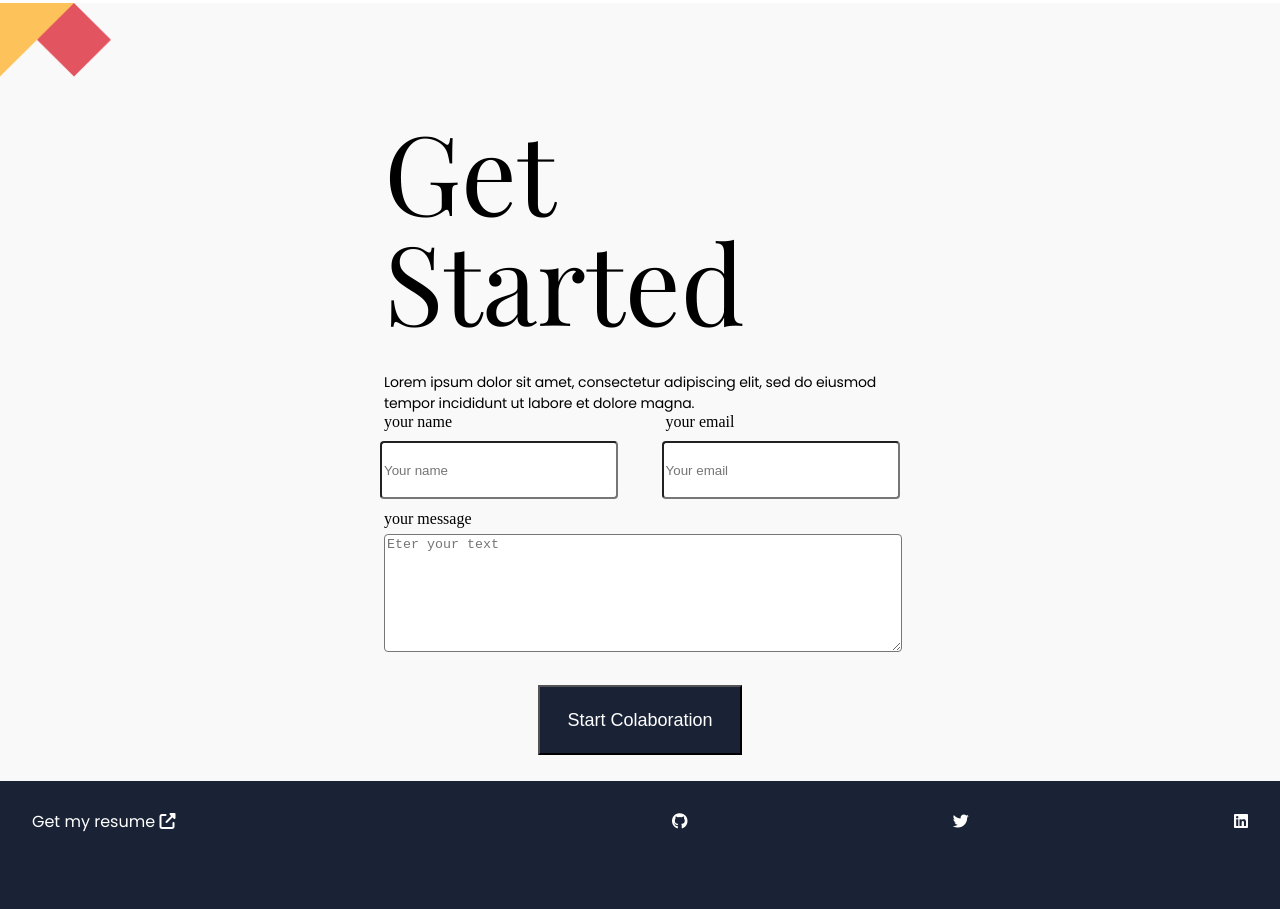
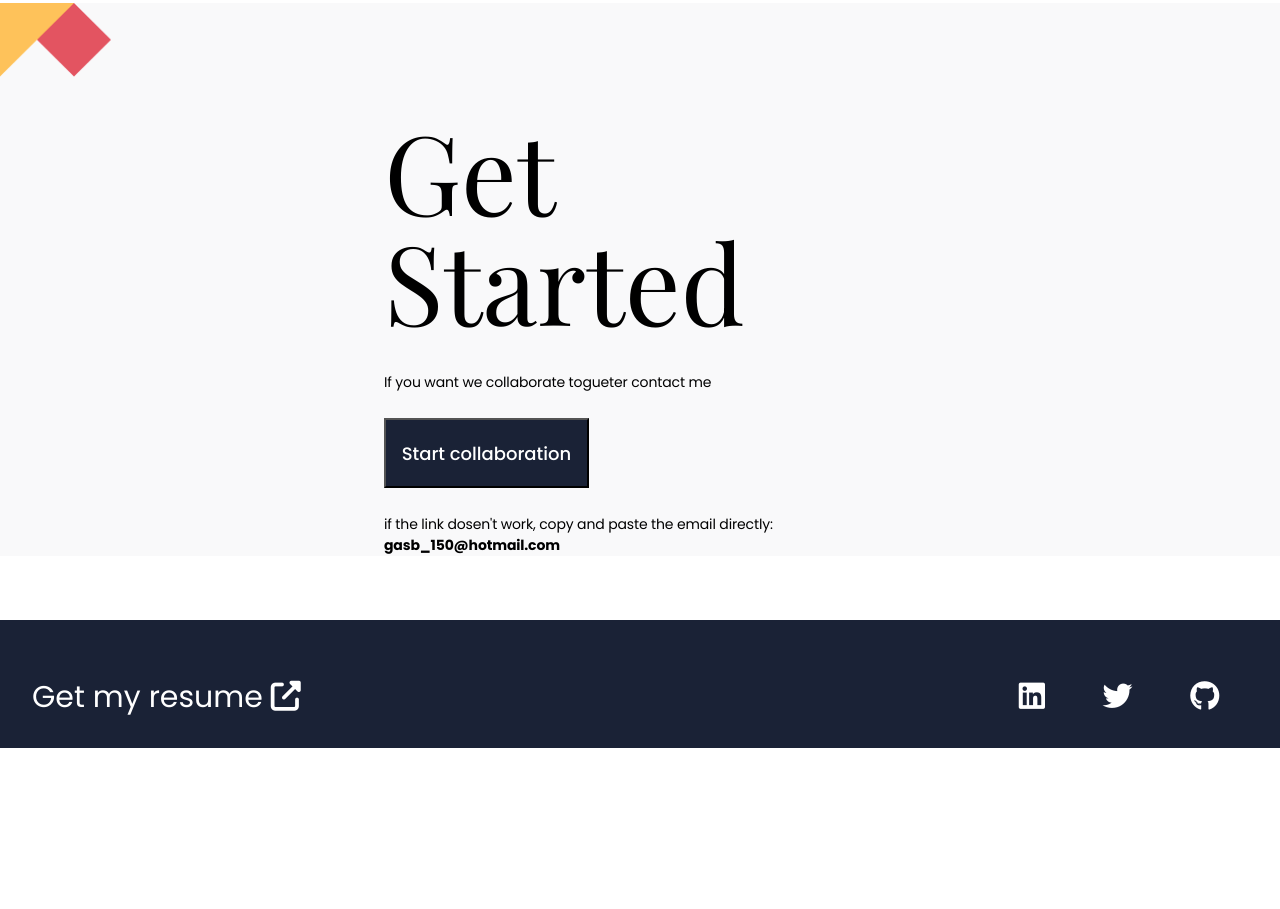
Before and after one commit to gasb150/Portfolio, a plain HTML site: page index.html in a window 1280 px wide. Shown: the part 3276-4185 px from the top of the page. After the commit the page ends 4048 px from the top, so only its background shows below. Drawn offline with nearby package versions, Linux system fonts and the light colour scheme; a web font is replaced by a local one.

Commit message:
Refatored contact

```diff
--- a/assests/styles/projects_style.css
+++ b/assests/styles/projects_style.css
@@ -75,10 +75,12 @@ color: #1A2236;
 }
 
 .button{
+
     border: 1px solid #1A2236;
     width: 75%;
     margin: auto;
     vertical-align: baseline;
+
 }
 .button i{
     color: #1A2236;
--- a/assests/styles/style.css
+++ b/assests/styles/style.css
@@ -3,6 +3,9 @@ h1,h2{
     font-family: Playfair Display;
     font-style: normal;
     letter-spacing: 0em;
+}
+.bold{
+    font-weight: bold;
 }
 .bg-dk{
     background: #1A2236;
@@ -118,6 +121,7 @@ a{
     margin: 10% 0;
 }
 .button{
+    background-color: #1A2236;
     height: 44px;
     border-radius: 0px;
     width: 100%;
@@ -268,19 +272,27 @@ border-radius: 4px;
 }
 
 footer{
+    margin-top: 5%;
     height: 20vh;
     border-radius: 0px;
     row-gap: 15%;
 }
 footer section{
     padding: 5%;
+    align-items: center;
+    font-size: 30px;
 }
 .social_contact{
-    justify-content: space-between;
+    flex-direction: row-reverse;
+    justify-content: right;
 }
 footer i{
     color: white;
 }
+.social_contact a{
+    padding: 5%;
+}
+
 
 @media only screen and (min-width: 1024px) {
     .hide-mb{
--- a/index.html
+++ b/index.html
@@ -200,8 +200,8 @@
         <div class="contact content">
 
             <h2>Get Started</h2>
-            <p>Lorem ipsum dolor sit amet, consectetur adipiscing elit, sed do eiusmod tempor incididunt ut labore et dolore magna.</p>
-            <form class="contact-form ">
+            <p>If you want we collaborate togueter contact me</p>
+            <!-- <form class="contact-form ">
                 <div class="d-flex imputs-form">
                     <h4 class="hide">your name</h4>
                     <h4 class="hide">your email</h4>
@@ -212,7 +212,9 @@
                 <textarea id="enter_text" name="name" placeholder="Eter your text"></textarea>
                 <input class="button bg-dk gt_button" type="submit" value="Start Colaboration">
 
-            </form>
+            </form> -->
+            <button class="button"><a href="mailto:gasb_150@hotmail.com?subject=Get Started">Start collaboration</a></button>
+            <p> if the link dosen't work, copy and paste the email directly: <span class="bold">gasb_150@hotmail.com</span></p>
             </div>
         </section>
     </main>
@@ -221,9 +223,9 @@
             <a href="#">Get my resume <i class="fas fa-external-link-alt"></i></a>
         </section>
         <section class="social_contact d-flex">
-            <i class="fab fa-github"></i>
-            <i class="fab fa-twitter"></i>
-            <i class="fab fa-linkedin"></i>
+            <a href="https://github.com/gasb150"><i class="fab fa-github"></i></a>
+            <a href="https://twitter.com/7aves"><i class="fab fa-twitter"></i></a>
+            <a href="https://www.linkedin.com/in/gustavsanmartin/"><i class="fab fa-linkedin"></i></a>
         </section>
     </footer>
     <script src="./assests/js/functions.js"></script>
```
